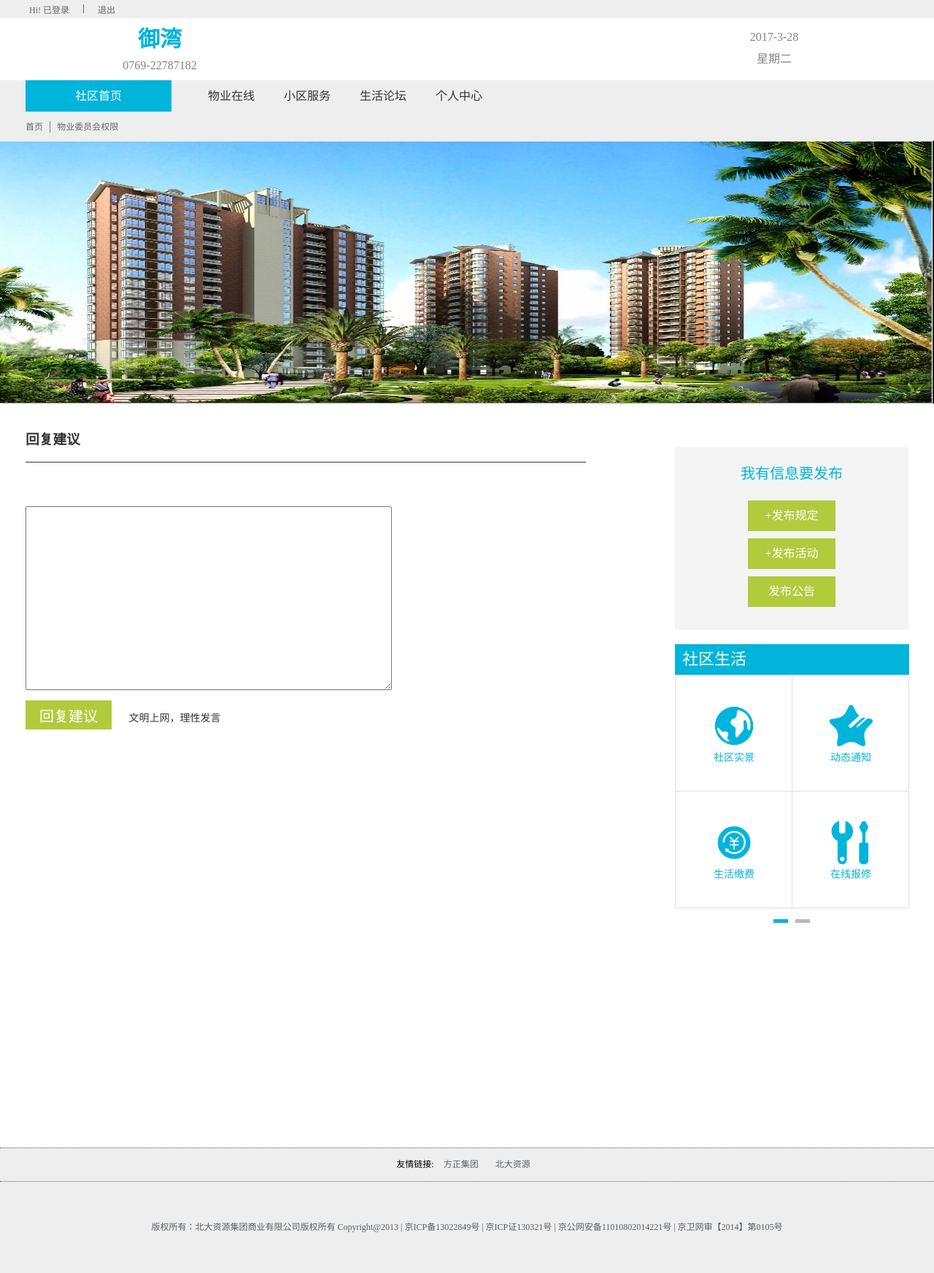
After one commit to sy2b/community, a CodeIgniter app: page /index.php/power/res_suggest in a window 1280 px wide. The commit adds this page. Shown: the whole page at 73% size. Run offline with CodeIgniter, Linux system fonts and the light colour scheme.

Commit message:
物业在线喷

```diff
--- a/application/controllers/power.php
+++ b/application/controllers/power.php
@@ -91,6 +91,21 @@ class Power extends CI_Controller {
         }
     }
 
+    public function res_suggest(){
+        $this -> load -> view('res_suggest');
+    }
+    public function  save_res(){
+        $suggest_id = $this -> input -> post('sid');
+        $resname = $this -> session -> userdata('loginedUser')->name;
+        $content = $this -> input -> post('content');
+        $state = 1;
+        $this -> load -> model('suggest_model');
+        $row1 = $this -> suggest_model -> save_response($suggest_id,$resname,$content);
+        $row2 = $this -> suggest_model -> update_state($suggest_id,$state);
+        redirect('power/index');
+
+    }
+
 
     public function rule()
     {
--- a/application/controllers/service.php
+++ b/application/controllers/service.php
@@ -34,6 +34,7 @@ class Service extends CI_Controller {
         $this -> load -> model('job_model');
 
 
+
     }
 
     public function house_details(){
--- a/application/models/property_model.php
+++ b/application/models/property_model.php
@@ -30,7 +30,7 @@ class Property_model extends CI_Model {
         return $this->db->query($sql)->result();
     }
     public function get_suggest_all(){
-        $sql = "select t_suggest.*,t_user.name from t_suggest,t_user where t_suggest.user_id=t_user.user_id order by date DESC";
+        $sql = "select t_suggest.*,t_user.name,t_response.res_name,t_response.res_content from t_suggest,t_user,t_response where t_suggest.user_id=t_user.user_id and t_suggest.suggest_id=t_response.suggest_id order by date DESC";
         return $this->db->query($sql)->result();
     }
     public  function save_suggest($suggest,$uid){
--- a/application/views/district_life.php
+++ b/application/views/district_life.php
@@ -6,7 +6,7 @@
                     <img src="assets/img/service/icon-district.png" alt="">
                     <p>社区实景</p>
                 </a></li>
-            <li><a href="#">
+            <li><a href="property/index">
                     <img src="assets/img/service/dongtai.png" alt="">
                     <p>动态通知</p>
                 </a></li>
@@ -14,7 +14,7 @@
                     <img src="assets/img/service/fee.png" alt="">
                     <p>生活缴费</p>
                 </a></li>
-            <li><a href="#">
+            <li><a href="service/repair_publish">
                     <img src="assets/img/service/repairs.png" alt="">
                     <p>在线报修</p>
                 </a></li>
--- a/application/views/header.php
+++ b/application/views/header.php
@@ -27,7 +27,9 @@
             <li><a href="service/index">小区服务</a></li>
             <li><a href="welcome/life_talk">生活论坛</a></li>
             <li><a href="welcome/person">个人中心</a></li>
+            <?php if($loginedUser->user_type==1){?>
             <li><a href="power/index">物业委员会权限</a></li>
+            <?php }?>
         </ul>
     </div>
 </div>
--- a/application/views/property.php
+++ b/application/views/property.php
@@ -79,7 +79,7 @@
 							<span><?php echo $suggest->date?></span>&nbsp;&nbsp;居民&nbsp;&nbsp;
 							<span><?php echo $suggest->name?></span>
 						</p>
-						<p class="response">居民委员会张三&nbsp;&nbsp;<span>回复了</span>&nbsp;&nbsp;李四&nbsp;&nbsp;<span>还能发哦苏附近哪家哦i啊师傅捏区分</span></p>
+						<p class="response">居民委员会<?php echo $suggest->res_name?>&nbsp;&nbsp;<span>回复了</span>&nbsp;&nbsp;<?php echo $suggest->name?>&nbsp;&nbsp;<span><?php echo $suggest->res_content?></span></p>
 					</li>
 					<?php }?>
 				</ul>
--- /dev/null
+++ b/application/views/res_suggest.php
@@ -0,0 +1,67 @@
+<?php $loginedUser = $this -> session -> userdata('loginedUser');?>
+<!DOCTYPE html>
+<html lang="en">
+<head>
+    <meta charset="UTF-8">
+    <title>回复建议</title>
+    <base href="<?php echo site_url();?>">
+    <link rel="stylesheet" href="assets/css/common.css">
+    <link rel="stylesheet" href="assets/css/suggest-publish.css">
+</head>
+<body>
+<?php include "header.php"?>
+<div id="house-rent">
+    <div class="wrapper">
+        <div id="house-rent-nav">
+            <a href="#">首页</a>
+            &nbsp;|&nbsp;
+            <a href="#">物业委员会权限</a>
+        </div>
+    </div>
+</div>
+<div id="house-img"></div>
+<div id="house-rent-info">
+    <div class="wrapper">
+        <div class="life-talk">
+            <h3>回复建议</h3>
+
+            <div class="publish-form">
+                <form action="power/save_res" method="post">
+                    <input type="hidden" value="<?php echo $this->input->get('id')?>" name="sid">
+                    <p>
+                        <textarea name="content"></textarea>
+                    </p>
+                    <p>
+                        <input type="submit" class="submit" value="回复建议">
+                        <span>文明上网，理性发言</span>
+                    </p>
+                </form>
+            </div>
+        </div>
+
+
+        <div class="house-rent-service">
+            <div class="house-announce">
+                <p>我有信息要发布</p>
+                <a href="power/rule">+发布规定</a>
+                <a href="power/activity">+发布活动</a>
+                <a href="power/announcement">发布公告</a>
+            </div>
+            <?php include "district_life.php"?>
+        </div>
+    </div>
+</div>
+
+<div id="footer">
+    <p id="footer-link">
+        友情链接:
+        <a href="#">方正集团</a>
+        <a href="#">北大资源</a>
+    </p>
+    <p id="footer-copyright">版权所有：北大资源集团商业有限公司版权所有 Copyright@2013 | 京ICP备13022849号 | 京ICP证130321号 | 京公网安备11010802014221号 | 京卫网审【2014】第0105号</p>
+</div>
+<script src="assets/js/jquery-1.12.4.js"></script>
+<script src="assets/js/header.js"></script>
+<script src="assets/js/district-service.js"></script>
+</body>
+</html>
--- a/application/views/scenery.php
+++ b/application/views/scenery.php
@@ -1,3 +1,4 @@
+<?php $loginedUser = $this -> session -> userdata('loginedUser')?>
 <!DOCTYPE html>
 <html lang="en">
 <head>
```
Also changed, not shown: application/models/suggest_model.php (added, +20 -0 lines), application/views/power_ann.php (+3 -14 lines).
